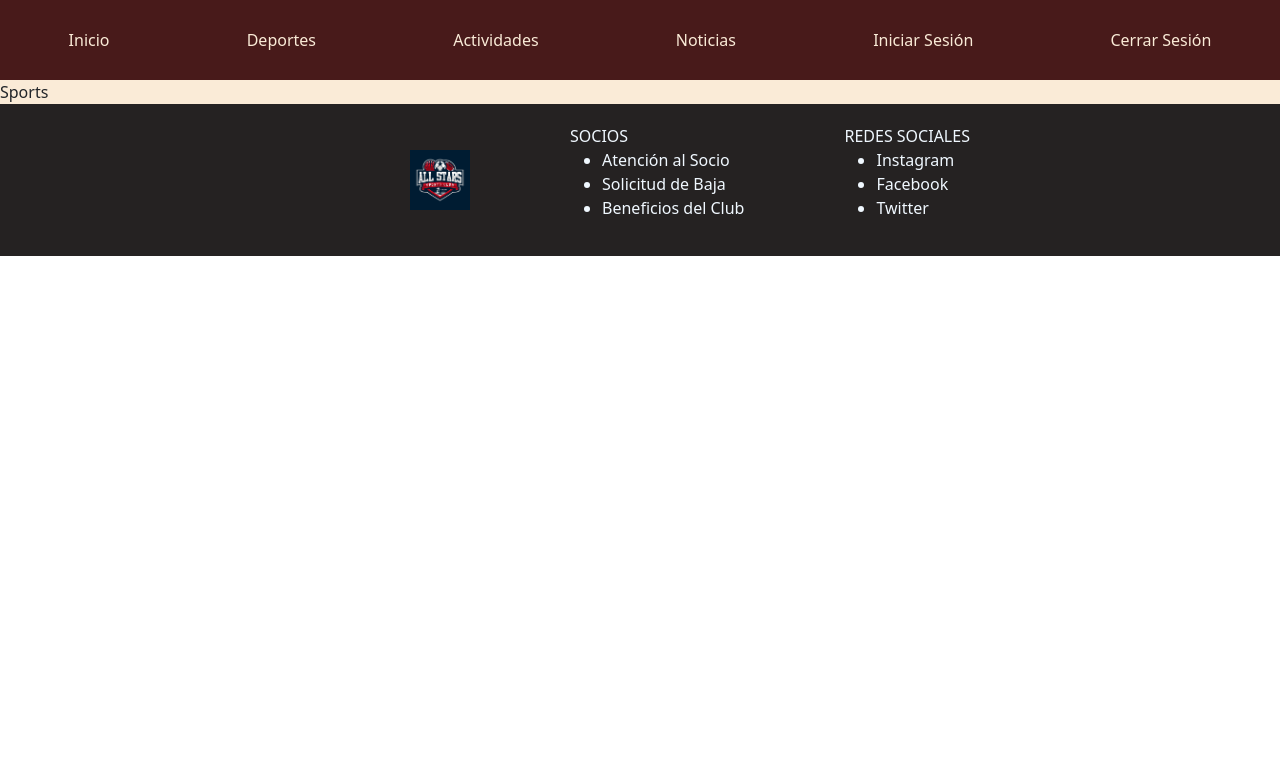
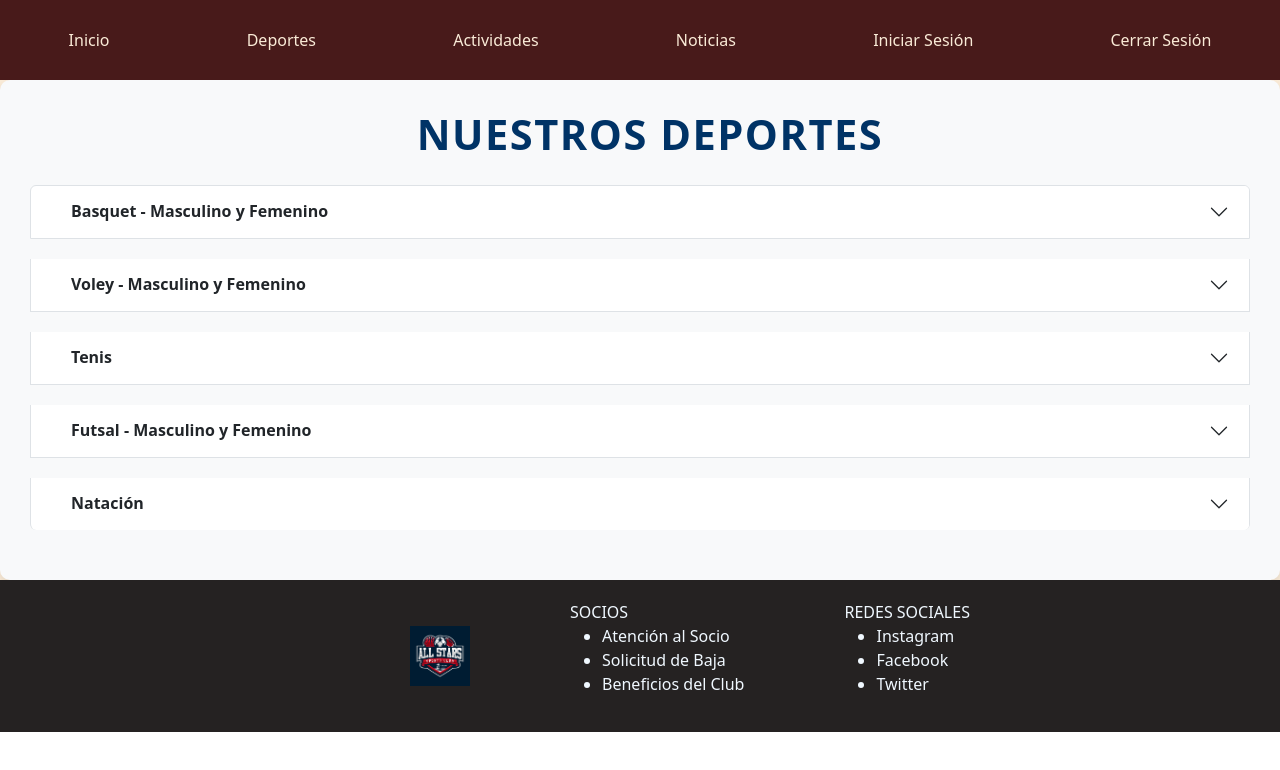
Before and after one commit to francocallegari/PPS-Club-Deportivo, a React (Vite) app in the folder React Frontend/Club-Deportivo/: page /sports in a window 1280 px wide. Shown: the top 770 px of the page. Built offline with nearby package versions, Linux system fonts and the light colour scheme.

Commit message:
pantalla deportes

```diff
--- /dev/null
+++ b/React Frontend/Club-Deportivo/src/components/sports/Sports.css
@@ -0,0 +1,76 @@
+.sports-container {
+  background-color: #f8f9fa;
+  padding: 30px;
+  border-radius: 10px;
+  box-shadow: 0 4px 8px rgba(0, 0, 0, 0.1);
+}
+
+.sports-title {
+  font-size: 2.6rem;
+  font-weight: bold;
+  text-align: center;
+  margin-bottom: 25px;
+  color: #003366;
+  text-transform: uppercase;
+  letter-spacing: 1.5px;
+}
+
+.accordion-header {
+  font-size: 3rem;
+  font-weight: 800;
+  color: #0056b3;
+  cursor: pointer;
+  transition: color 0.3s ease;
+  font-weight: bold;
+}
+
+.accordion-header:hover {
+  color: #003366;
+}
+
+.accordion-body {
+  background-color: #ffffff;
+  border-left: 5px solid #0056b3;
+  padding: 20px;
+  font-size: 1rem;
+  line-height: 1.6;
+  transition: background-color 0.3s ease, padding 0.3s ease;
+}
+
+.accordion-body:hover {
+  background-color: #f1f1f1;
+  padding: 25px;
+}
+
+.accordion-item {
+  border: none;
+  border-bottom: 1px solid #e2e3e5;
+  margin-bottom: 20px;
+}
+
+.accordion-item:last-child {
+  border-bottom: none;
+}
+
+.accordion-button {
+  background-color: transparent;
+  border: none;
+  outline: none;
+  box-shadow: none;
+  font-weight: bold;
+}
+
+.accordion-button::after {
+  content: "\002B";
+
+  color: #0056b3;
+  transition: transform 0.2s ease;
+}
+
+.accordion-button[aria-expanded="true"]::after {
+  transform: rotate(45deg);
+}
+
+.accordion-button:hover {
+  color: #003366;
+}
--- a/React Frontend/Club-Deportivo/src/components/sports/Sports.jsx
+++ b/React Frontend/Club-Deportivo/src/components/sports/Sports.jsx
@@ -1,9 +1,62 @@
-import React from 'react'
+import React from "react";
+import { Accordion } from "react-bootstrap";
+import "./Sports.css";
 
 const Sports = () => {
+  const sportsList = [
+    {
+      id: 1,
+      name: "Basquet - Masculino y Femenino",
+      description:
+        "Lugar de entrenamiento: Estadio - Lunes, miércoles y viernes a partir de las 18:30 hs , Cuota Deportiva: $24.000, Contacto: 341 744-5763",
+    },
+    {
+      id: 2,
+      name: "Voley - Masculino y Femenino",
+      description:
+        "Lugar de entrenamiento: Cancha de voley - Lunes a viernes a partir de las 18 hs, Cuota Deportiva: $18.000, Contacto: 341 143-5763",
+    },
+    {
+      id: 3,
+      name: "Tenis",
+      description:
+        "Lugar de entrenamiento: Cancha de tenis - Lunes a viernes a partir de las 16:30 hs, Cuota Deportiva: $28.000, Contacto: 341 711-1363",
+    },
+    {
+      id: 4,
+      name: "Futsal - Masculino y Femenino",
+      description:
+        "Lugar de entrenamiento: Estadio - Lunes a Viernes a partir de las 17 hs, Cuota Deportiva: $20.000, Contacto: 341 273-6763",
+    },
+    {
+      id: 5,
+      name: "Natación",
+      description:
+        "Lugar de entrenamiento: Pileta cubierta - Lunes y Miércoles a partir de las 18 hs, Cuota Deportiva: $22.000, Contacto: 341 711-1763",
+    },
+  ];
+
   return (
-    <div>Sports</div>
-  )
-}
+    <div className="sports-container">
+      <h2 className="sports-title">Nuestros Deportes </h2>
+      <Accordion>
+        {sportsList.map((sport, index) => (
+          <Accordion.Item
+            eventKey={index.toString()}
+            key={sport.id}
+            className="accordion-item"
+          >
+            <Accordion.Header className="accordion-header">
+              {sport.name}
+            </Accordion.Header>
+            <Accordion.Body className="accordion-body">
+              {sport.description}
+            </Accordion.Body>
+          </Accordion.Item>
+        ))}
+      </Accordion>
+    </div>
+  );
+};
 
-export default Sports
+export default Sports;
```
